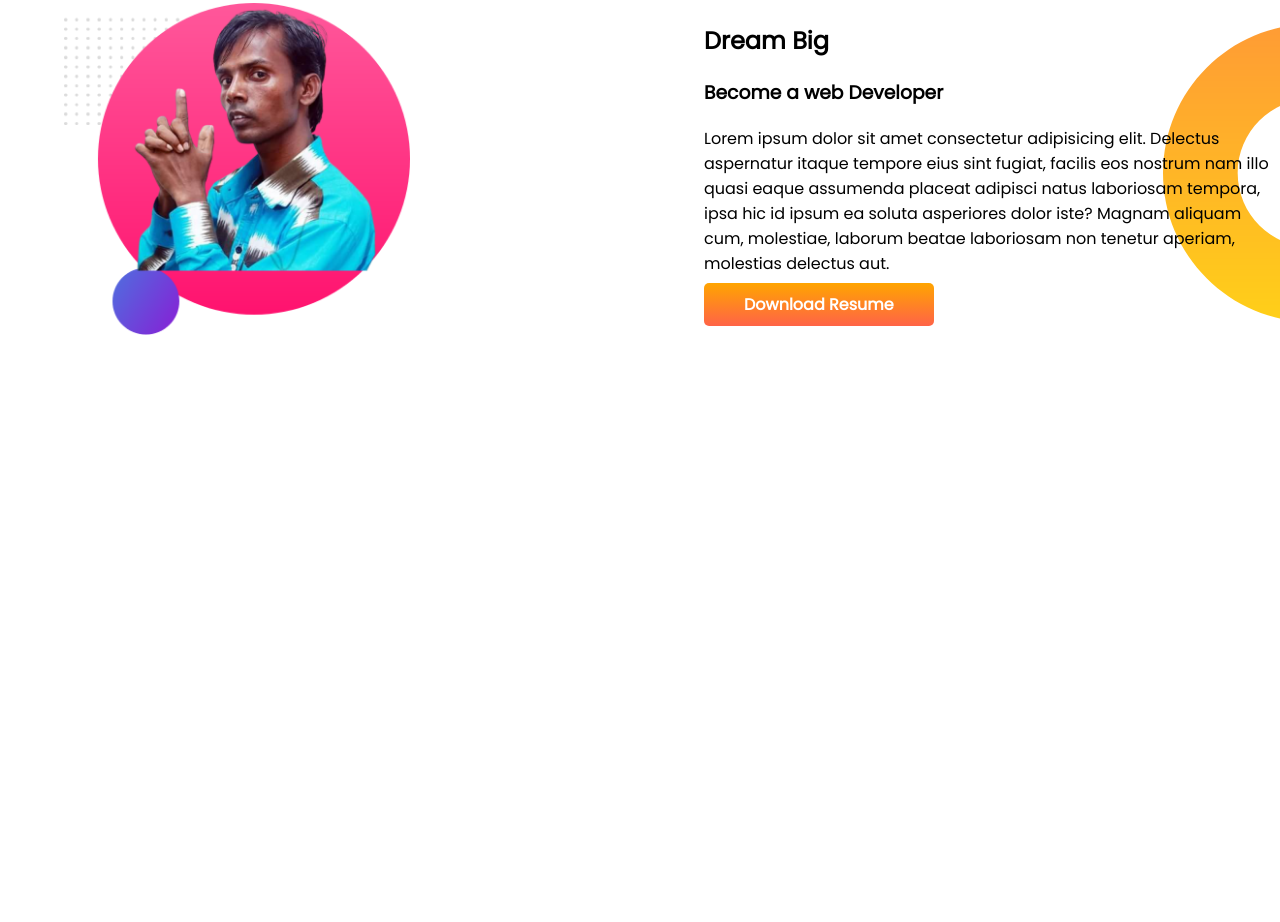
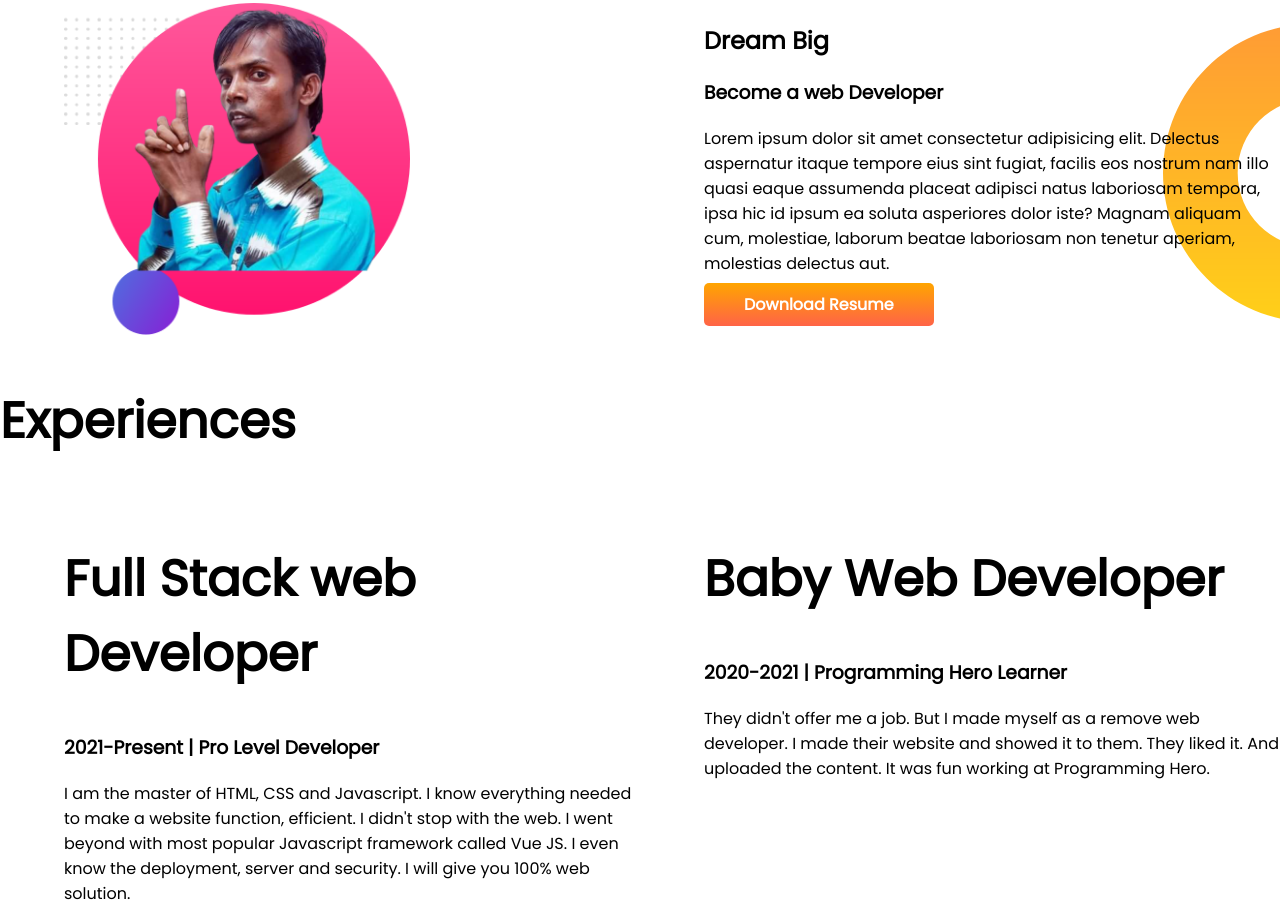
Before and after one commit to kmamun716/personal-portfolio, a plain HTML site: page index.html in a window 1280 px wide. Shown: the part 614-1536 px from the top of the page. Before the commit the page ends 956 px from the top, so only its background shows below. Drawn offline with Linux system fonts and the light colour scheme.

Commit message:
todays upload

```diff
--- a/index.html
+++ b/index.html
@@ -31,5 +31,20 @@
             <a class="link-button" href="#" target="_blank">Download Resume</a>
         </div>
     </section>
+    <section class="experiences">
+        <h1>Experiences</h1>
+        <div class="experiences-main">
+            <div class="half-width">
+                <h1>Full Stack web Developer</h1>
+                <h3>2021-Present | Pro Level Developer</h3>
+                <p>I am the master of HTML, CSS and Javascript. I know everything needed to make a website function, efficient. I didn't stop with the web. I went beyond with most popular Javascript framework called Vue JS. I even know the deployment, server and security. I will give you 100% web solution.</p>
+            </div>
+            <div class="half-width">
+                <h1>Baby Web Developer</h1>
+                <h3>2020-2021 | Programming Hero Learner</h3>
+                <p>They didn't offer me a job. But I made myself as a remove web developer. I made their website and showed it to them. They liked it. And uploaded the content. It was fun working at Programming Hero.</p>
+            </div>
+        </div>
+    </section>
 </body>
 </html>
--- a/style.css
+++ b/style.css
@@ -39,3 +39,6 @@ h1{
     background-repeat: no-repeat;
     background-position: right;
 }
+.experiences-main{
+    display: flex;
+}
```
